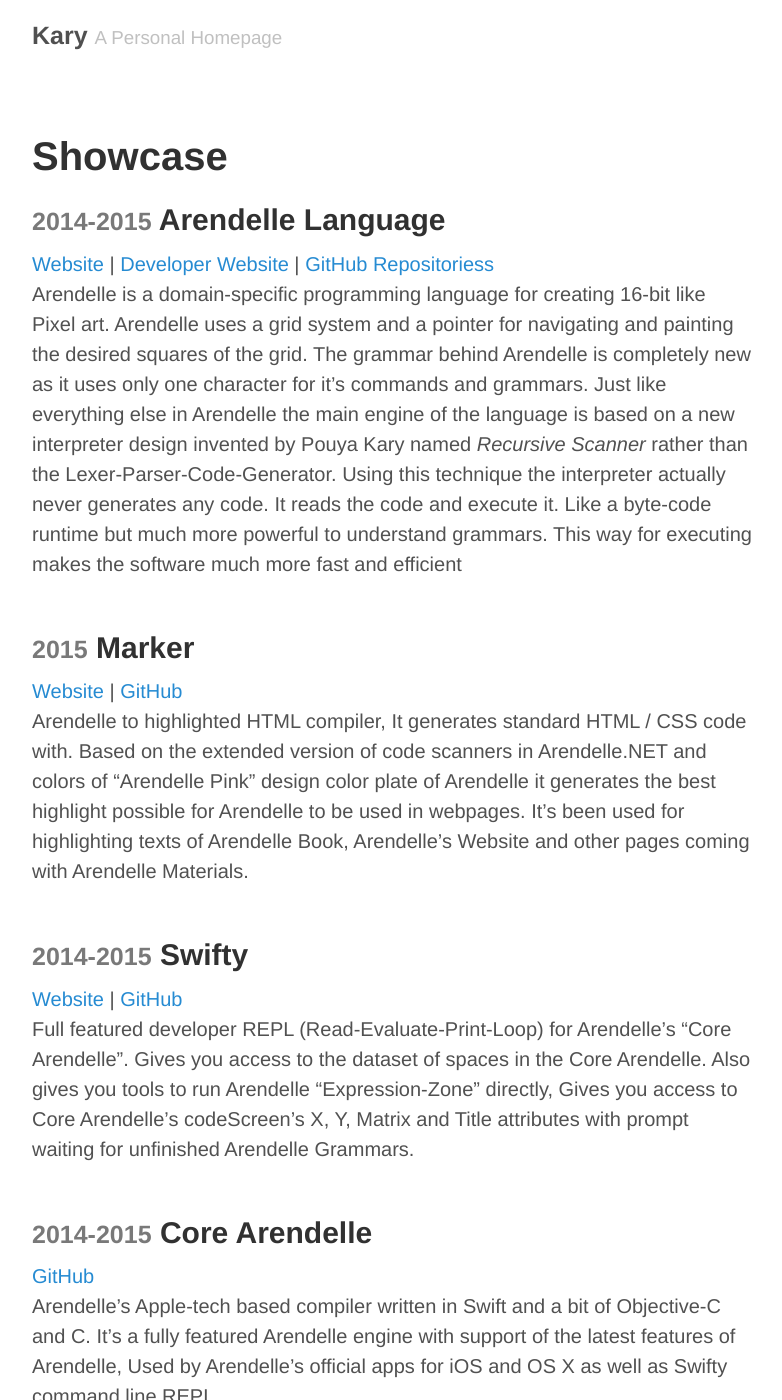
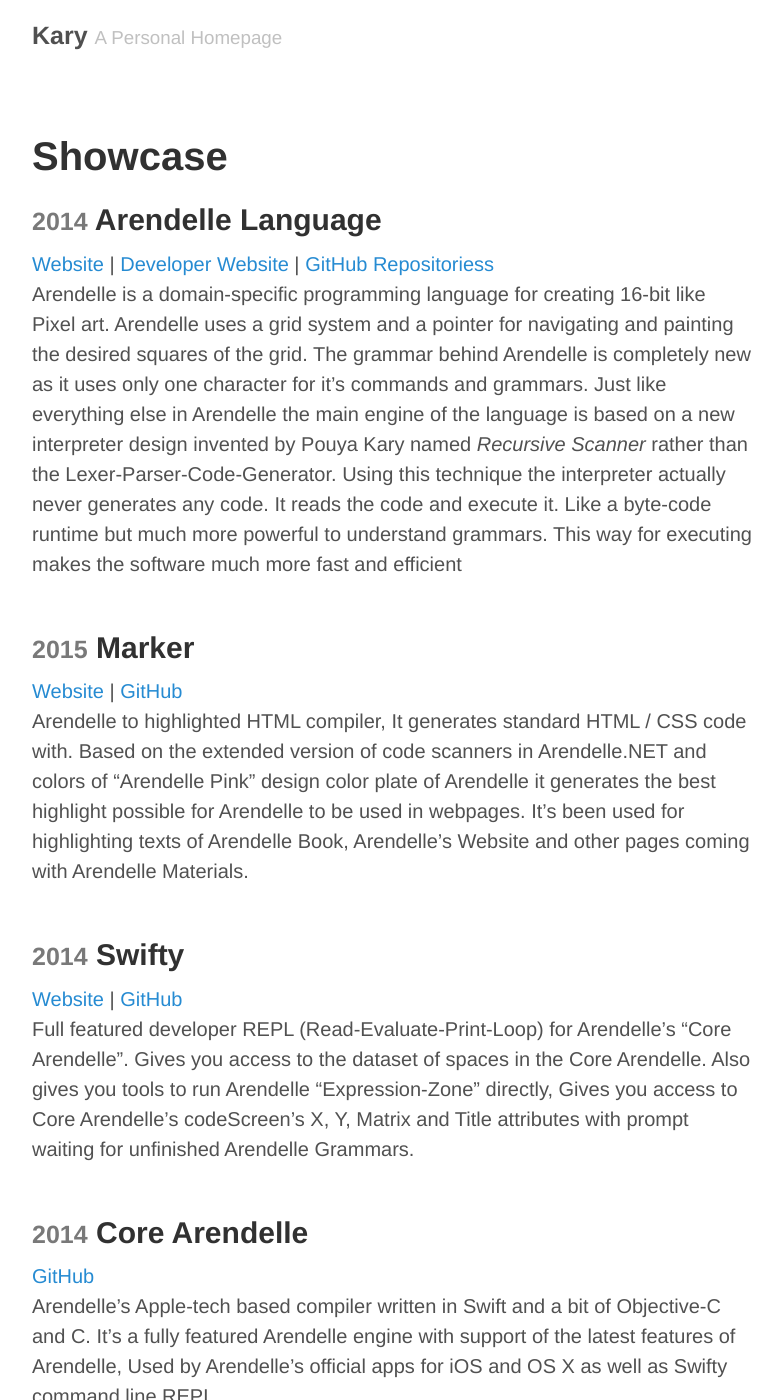
Before and after one commit to pouriaeslamirad/pmkary.github.io, a Jekyll site: the page built from showcase/index.md, in a window 1280 px wide and 1400 px high. Shown: the whole window, without its empty margins (248-1030 px from the left). Built offline with Jekyll 4.4.1, drawn with Linux system fonts in a browser that asks for light colours; Markdown is read by kramdown in place of the engine named in the settings.

Commit message:
time fixing

```diff
--- a/showcase/index.md
+++ b/showcase/index.md
@@ -4,7 +4,7 @@
 ---
 
 # Showcase
-<h2><small style="color:#797979;">2014-2015</small>  Arendelle Language</h2>
+<h2><small style="color:#797979;">2014</small>  Arendelle Language</h2>
 [Website](http://web.arendelle.org) | [Developer Website](http://web.arendelle.org/developer/) | [GitHub Repositoriess](http://github.com/arendelle)<br>
 Arendelle is a domain-specific programming language for creating 16-bit like Pixel art. Arendelle uses a grid system and a pointer for navigating and painting the desired squares of the grid. The grammar behind Arendelle is completely new as it uses only one character for it's commands and grammars. Just like everything else in Arendelle the main engine of the language is based on a new interpreter design invented by Pouya Kary named *Recursive Scanner* rather than the Lexer-Parser-Code-Generator. Using this technique the interpreter actually never generates any code. It reads the code and execute it. Like a byte-code runtime but much more powerful to understand grammars. This way for executing makes the software much more fast and efficient<br><br>
 
@@ -12,15 +12,15 @@
 [Website](http://web.arendelle.org/developer/marker) | [GitHub](https://github.com/arendelle/marker)<br>
 Arendelle to highlighted HTML compiler, It generates standard HTML / CSS code with. Based on the extended version of code scanners in Arendelle.NET and colors of "Arendelle Pink" design color plate of Arendelle it generates the best highlight possible for Arendelle to be used in webpages. It's been used for highlighting texts of Arendelle Book, Arendelle's Website and other pages coming with Arendelle Materials.<br><br>
 
-<h2><small style="color:#797979;">2014-2015</small>  Swifty</h2>
+<h2><small style="color:#797979;">2014</small>  Swifty</h2>
 [Website](http://web.arendelle.org/developer/swifty) | [GitHub](https://github.com/arendelle/swifty)<br>
 Full featured developer REPL (Read-Evaluate-Print-Loop) for Arendelle's "Core Arendelle". Gives you access to the dataset of spaces in the Core Arendelle. Also gives you tools to run Arendelle "Expression-Zone" directly, Gives you access to Core Arendelle's codeScreen's X, Y, Matrix and Title attributes with prompt waiting for unfinished Arendelle Grammars.<br><br>
 
-<h2><small style="color:#797979;">2014-2015</small>  Core Arendelle</h2>
+<h2><small style="color:#797979;">2014</small>  Core Arendelle</h2>
 [GitHub](https://github.com/arendelle/swifty)<br>
 Arendelle's Apple-tech based compiler written in Swift and a bit of Objective-C and C. It's a fully featured Arendelle engine with support of the latest features of Arendelle, Used by Arendelle's official apps for iOS and OS X as well as Swifty command line REPL.<br><br>
 
-<h2><small style="color:#797979;">2014-2015</small>  Arendelle Book</h2>
+<h2><small style="color:#797979;">2014</small>  Arendelle Book</h2>
 [Book](http://web.arendelle.org/book/) | [GitHub](https://github.com/arendelle/book)<br>
 Official book for learning Arendelle Language. The book is for people with no background in programming so it teaches programming while teaches Arendelle. The book is available online free of charge and open source coming as a part of Arendelle's "New Education System"<br><br>
 
```
